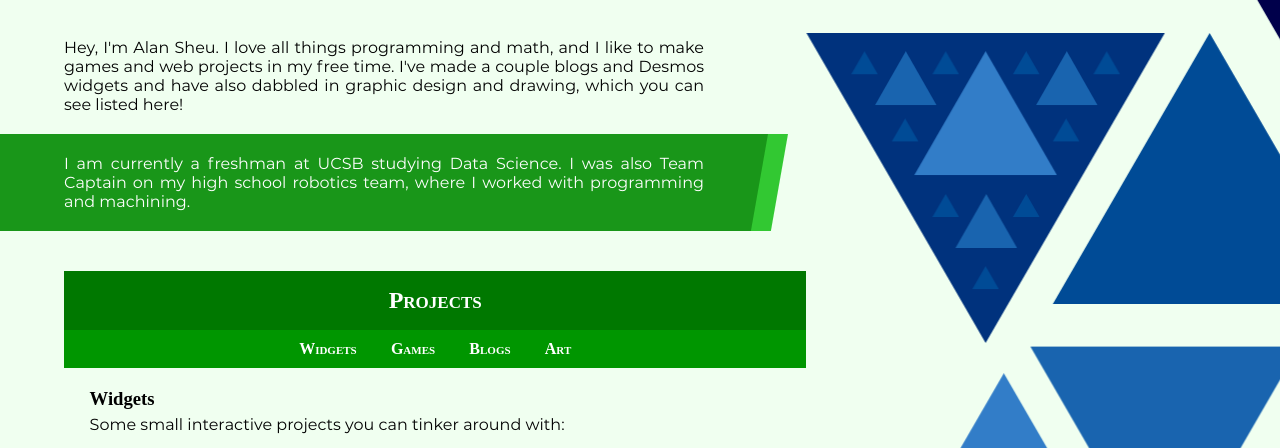
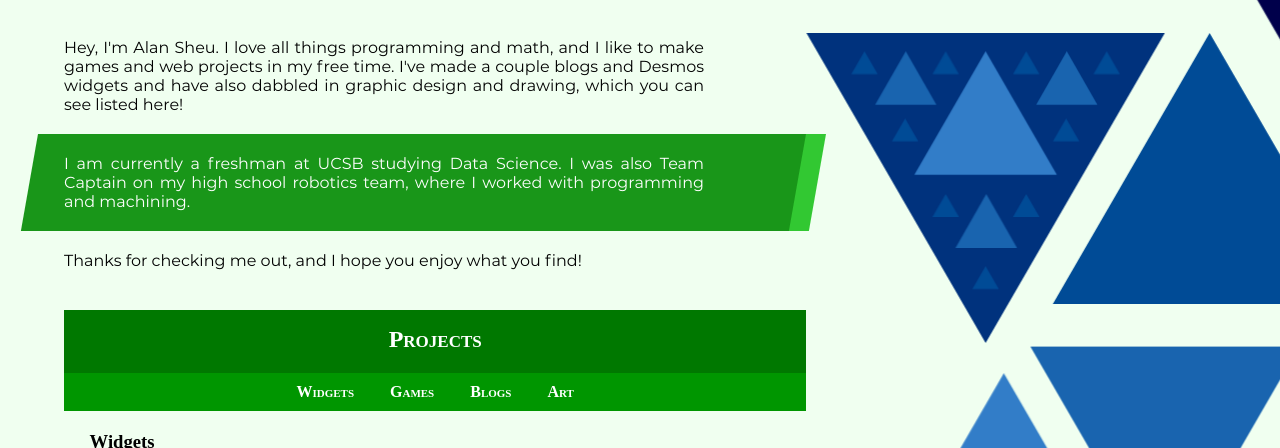
Before and after one commit to alansheu2004/alansheu2004.github.io, a plain HTML site: page index.html in a window 1280 px wide. Shown: the part 226-674 px from the top of the page. Drawn offline with Linux system fonts and the light colour scheme; a web font is replaced by a local one.

Commit message:
Small Layout Changes

```diff
--- a/index.html
+++ b/index.html
@@ -38,14 +38,18 @@
                     I am currently a freshman at UCSB studying Data Science. I was also Team Captain on my high school robotics team, where I worked with programming and machining.
                 </p>
 
-                <h2>Projects</h2>
+                <p>
+                    Thanks for checking me out, and I hope you enjoy what you find!
+                </p>
 
+                <h2>Projects
                     <nav>
                         <a href="#widgets">Widgets</a>
                         <a href="#games">Games</a>
                         <a href="#blogs">Blogs</a>
                         <a href="#art">Art</a>
                     </nav>
+                </h2>
 
                 <div class="tabGroup">
                     <span id="widgets"></span>
--- a/style.css
+++ b/style.css
@@ -130,7 +130,7 @@ p.blurb {
     padding: 20px 0;
     font-size: 12pt;
     animation-name: fadeSlideRight;
-    animation-delay: 1.6s;
+    animation-delay: 1.2s;
     animation-duration: 0.5s;
     animation-fill-mode: backwards;
 }
@@ -140,7 +140,7 @@ p.blurb {
     display: block;
     height: 100%;
     top: 0;
-    left: -5vw;
+    left: -2vw;
     width: 60vw;
     transform: skew(-10deg);
     transform-origin: 0 0;
@@ -160,23 +160,23 @@ h2 {
     animation-duration: 0.5s;
     animation-fill-mode: backwards;
     background-color: rgb(0, 120, 0);
-    padding: 2vh;
+    padding-top: 2vh;
     color: white;
     font-variant: small-caps;
     width: 58vw;
     text-align: center;
     z-index: 999;
     margin-top: 5vh;
+
+    position: sticky;
+    top: 0;
 }
 
 nav {
-    animation-name: fadeSlideRight;
-    animation-delay: 1.8s;
-    animation-duration: 0.5s;
-    animation-fill-mode: backwards;
     margin-bottom: 20px;
     background-color: rgb(0, 150, 0);
     padding: 0 2vw;
+    margin-top: 20px;
 
     position: sticky;
     top: 0;
```
Lines whose indentation alone changed are shown as unchanged.
